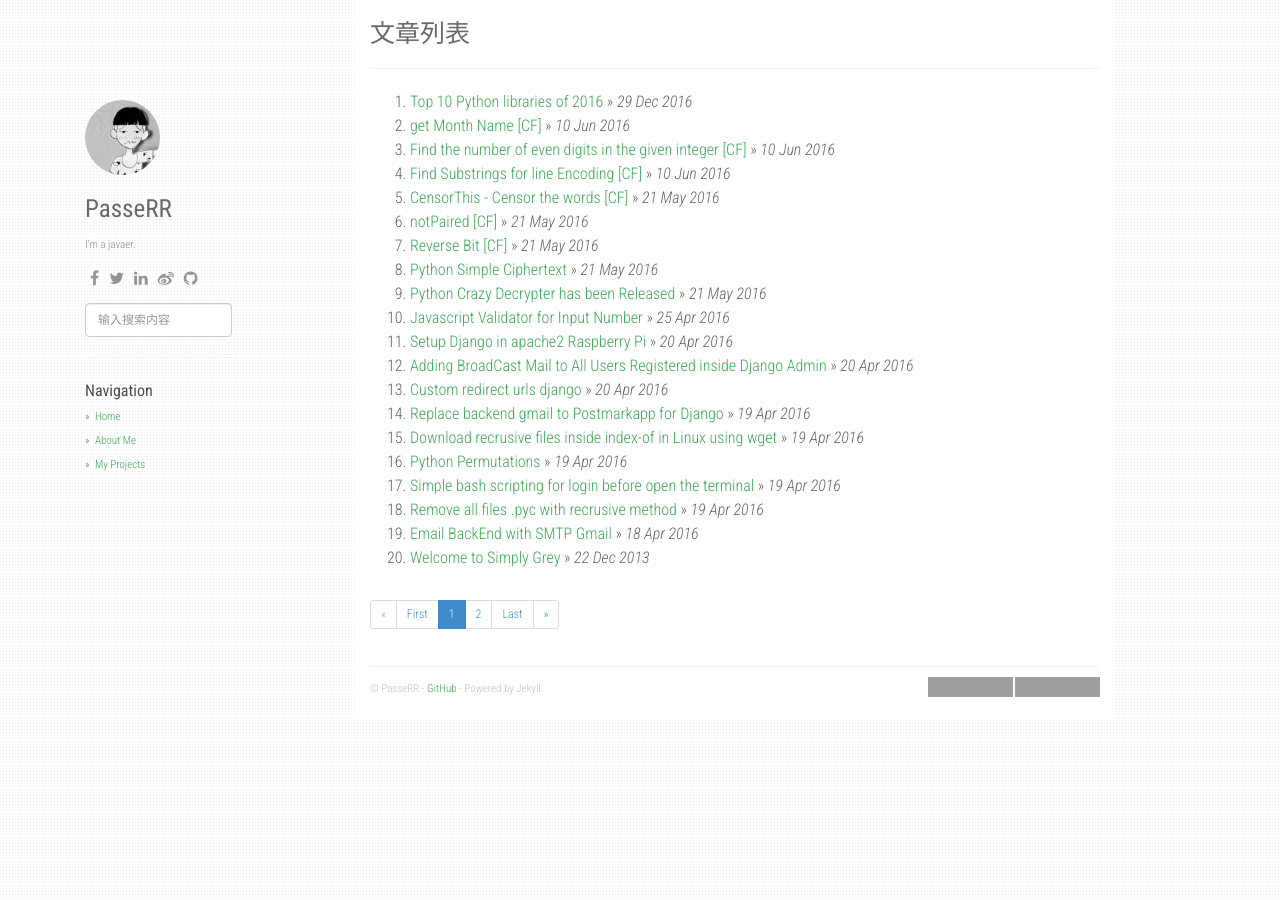
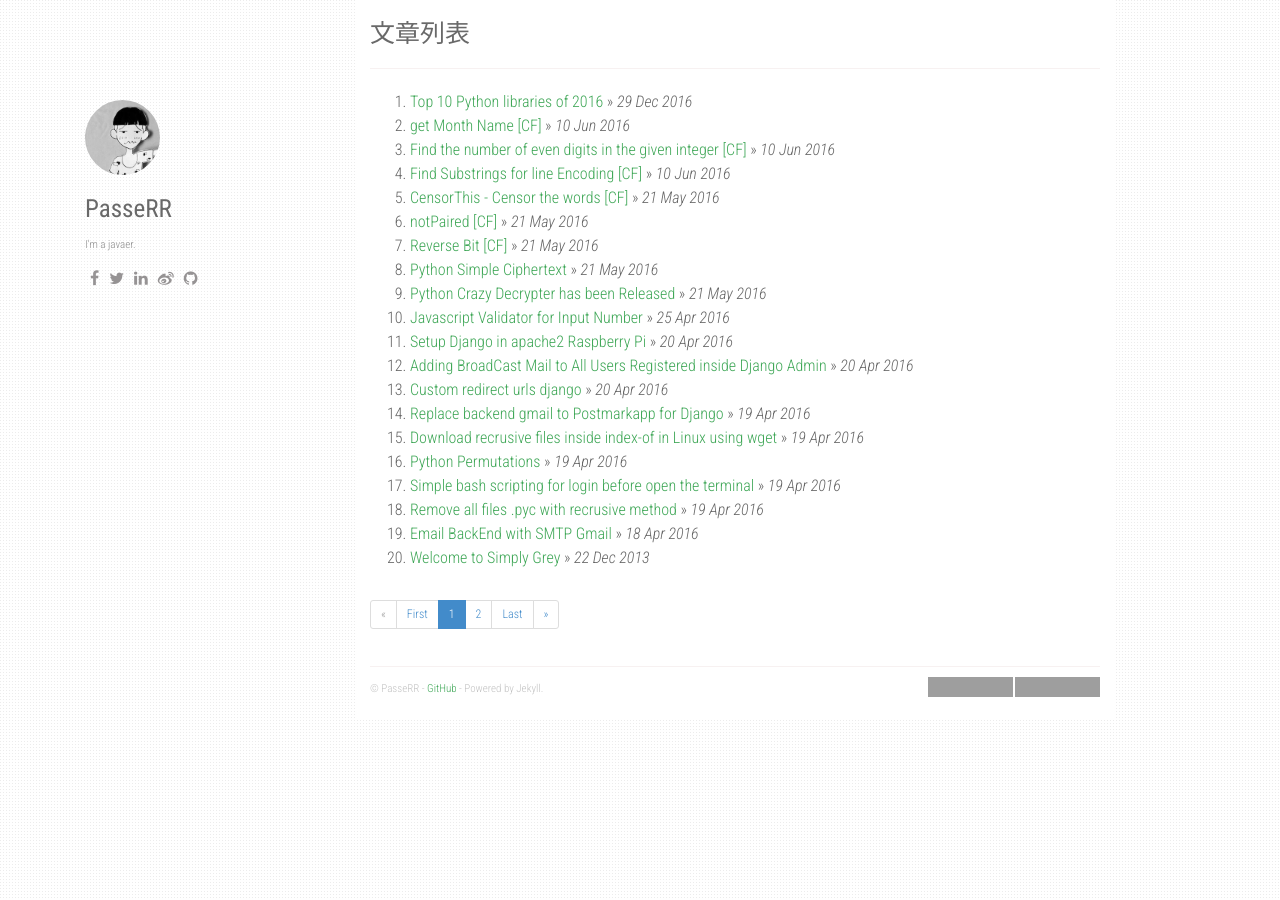
Before and after one commit to PasseRR/passerr.github.io, a Jekyll site: the page built from index.html, in a window 1280 px wide. Built offline with Jekyll 4.4.1, drawn with Linux system fonts in a browser that asks for light colours; nearby versions of some CDN libraries; the list of posts is cut into pages by our own code; grey boxes are pictures that could not be loaded.

Commit message:
modify settings

```diff
--- a/_layouts/default.html
+++ b/_layouts/default.html
@@ -128,18 +128,18 @@ layout: compress
               {% endfor %}
             </ul>
           </div>
-          <div class="search" id="js-search">
-            <input type="text" placeholder="输入搜索内容" class="form-control" id="js-search__input">
-            <ul class="search__results" id="js-search__results"></ul>
-          </div>
-          <hr />
-          <ul class="sidebar-nav">
-            <strong>Navigation</strong>
-            <li><a href="/">Home</a></li>
-            {% for i in site.urls %}
-              <li><a class="about" href="{{ i.url }}">{{ i.text }}</a></li>
-            {% endfor %}
-          </ul>
+          <!--<div class="search" id="js-search">-->
+            <!--<input type="text" placeholder="输入搜索内容" class="form-control" id="js-search__input">-->
+            <!--<ul class="search__results" id="js-search__results"></ul>-->
+          <!--</div>-->
+          <!--<hr />-->
+          <!--<ul class="sidebar-nav">-->
+            <!--<strong>Navigation</strong>-->
+            <!--<li><a href="/">Home</a></li>-->
+            <!--{% for i in site.urls %}-->
+              <!--<li><a class="about" href="{{ i.url }}">{{ i.text }}</a></li>-->
+            <!--{% endfor %}-->
+          <!--</ul>-->
         </div>
         <!-- end /.fixed-condition -->
       </div>
```
